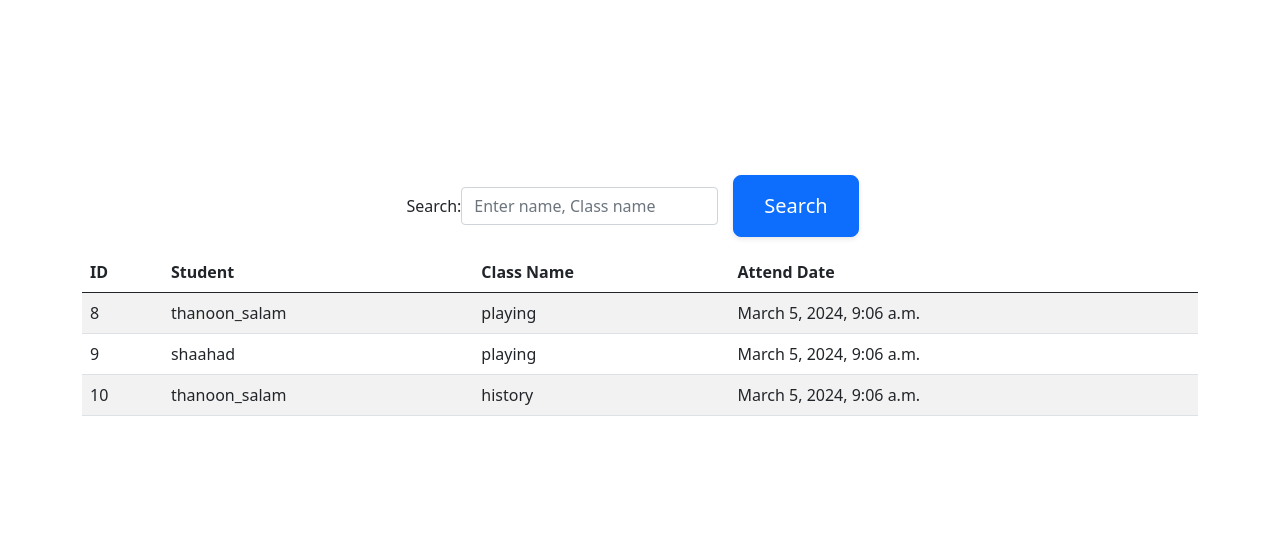
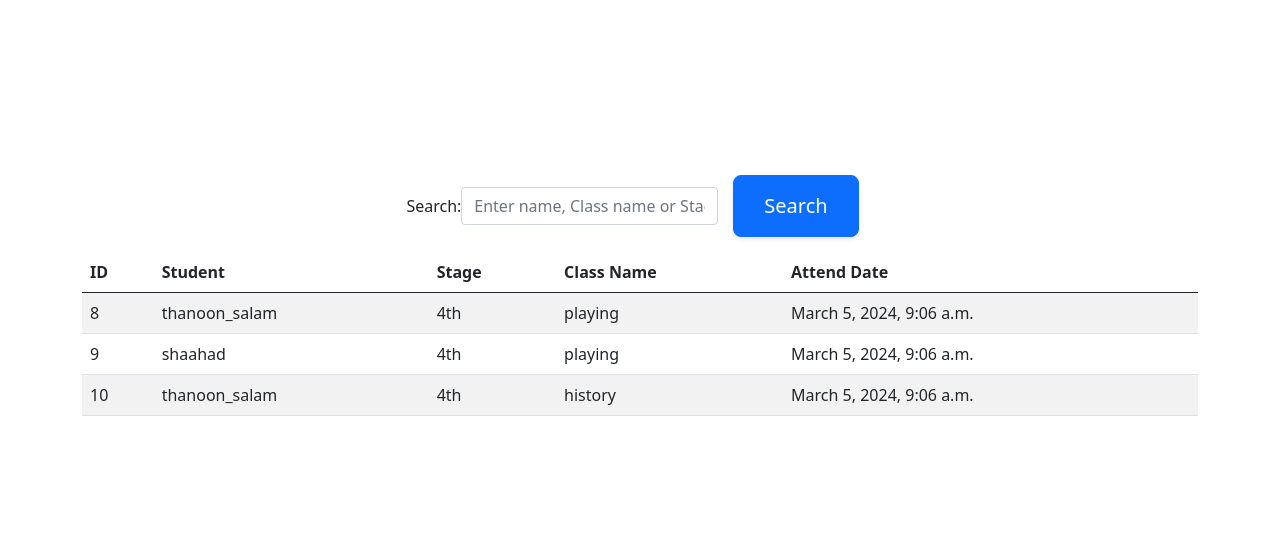
Before and after one commit to Thanoon12k/Fingerprints-Attendance-System, a Django app: page /attendance-list/ in a window 1280 px wide. Shown: the part 206-739 px from the top of the page. Run offline with Django 5.2, Linux system fonts and the light colour scheme; a user stored in the database is signed in; data comes from the database, SQL or seed files in the repository; some libraries are stand-ins or nearby versions.

Commit message:
add stage filter

```diff
--- a/django/mainapp/views.py
+++ b/django/mainapp/views.py
@@ -44,7 +44,8 @@ class AttendanceList(LoginRequiredMixin, ListView):
         if search_term and search_term != '':
            all_data = Attendance.objects.filter(
             Q(student__name__icontains=search_term) |
-            Q(class_name__name__icontains=search_term)
+            Q(student__name__icontains=search_term) |
+            Q(class_name__stage__icontains=search_term)
         ).order_by('id')
         return all_data
 
--- a/django/templates/attendance_list.html
+++ b/django/templates/attendance_list.html
@@ -9,7 +9,7 @@
 
 <form method="get" class="form-inline "style="display: flex; flex-direction: row; align-items: center;">
     <label for="search_term">Search: </label>
-    <input type="text" class="form-control form-inline" id="search_term" name="search_term" placeholder="Enter name, Class name">
+    <input type="text" class="form-control form-inline" id="search_term" name="search_term" placeholder="Enter name, Class name or Stage">
     <button type="submit" class="btn btn-primary">Search</button>
   </form>
 
@@ -18,6 +18,7 @@
       <tr>
         <th>ID</th>
         <th>Student</th>
+        <th>Stage</th>
         <th>Class Name</th>
         <th>Attend Date</th>
       </tr>
@@ -27,6 +28,7 @@
       <tr>
         <td>{{ attend.id }}</td>
         <td>{{ attend.student }}</td>
+        <td>{{ attend.student.stage }}</td>
         <td>{{ attend.class_name }}</td>
         <td>{{ attend.attend_date }}</td>
       </tr>
```
